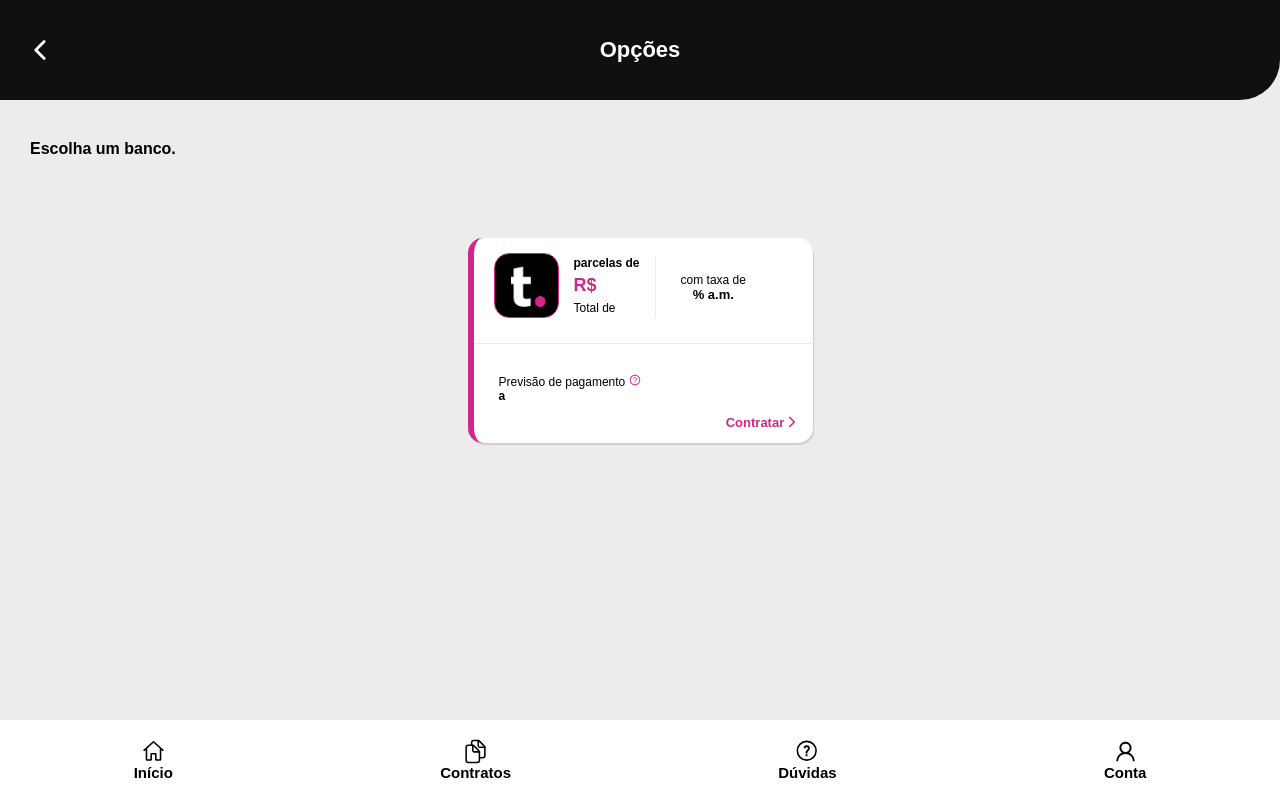
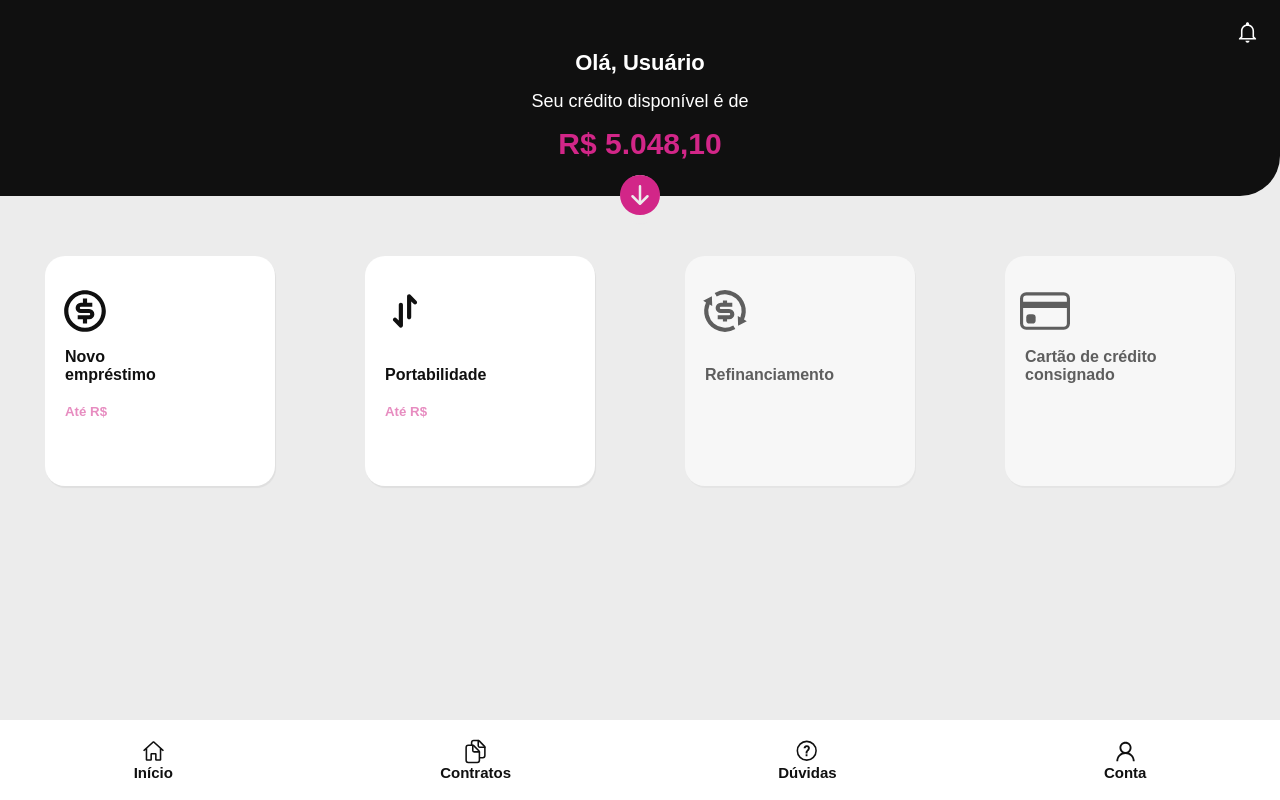
Before and after one commit to TicianneDias/projeto-api, a React (Vite) app: page / in a window 1280 px wide. Built offline with nearby package versions, Linux system fonts and the light colour scheme; no server answers.

Commit message:
Improve: Responsabilidade de Home e criação de Rotas

```diff
--- a/index.html
+++ b/index.html
@@ -4,7 +4,7 @@
     <meta charset="UTF-8" />
     <link rel="icon" type="image/svg+xml" href="/src/favicon.svg" />
     <meta name="viewport" content="width=device-width, initial-scale=1.0" />
-    <title>Vite App</title>
+    <title>Projeto Api</title>
   </head>
   <body>
     <div id="root"></div>
--- a/package.json
+++ b/package.json
@@ -12,6 +12,7 @@
     "react": "^18.0.0",
     "react-dom": "^18.0.0",
     "react-icons": "^4.4.0",
+    "react-router-dom": "^6.3.0",
     "styled-components": "^5.3.5"
   },
   "devDependencies": {
--- a/src/App.jsx
+++ b/src/App.jsx
@@ -1,14 +1,17 @@
 import React from 'react';
 import Nav from './components/Nav';
-import Simulation from './pages/Simulation';
 import Global from './styles/Global';
+import { BrowserRouter } from 'react-router-dom';
+import AppRoutes from '../src/routes/AppRoutes';
 
 const App = () => {
   return (
     <>
       <Global />
-      <Simulation />
-      <Nav/>
+      <BrowserRouter>
+        <AppRoutes />
+      </BrowserRouter>
+      <Nav />
     </>
   );
 };
--- a/src/components/Nav/index.jsx
+++ b/src/components/Nav/index.jsx
@@ -7,22 +7,30 @@ import { NavContainer, NavItem } from './style';
 const Nav = () => {
   return (
     <NavContainer>
+      <a href="/">
         <NavItem>
           <VscHome className="icon" />
           <h3>Início</h3>
         </NavItem>
+      </a>
+      <a href="/Values">
         <NavItem>
           <IoDocumentsOutline className="icon" />
           <h3>Contratos</h3>
         </NavItem>
+      </a>
+      <a href="/">
         <NavItem>
           <VscQuestion className="icon" />
           <h3>Dúvidas</h3>
         </NavItem>
+      </a>
+      <a href="/">
         <NavItem>
           <AiOutlineUser className="icon" />
           <h3>Conta</h3>
         </NavItem>
+      </a>
     </NavContainer>
   );
 };
--- a/src/components/Nav/style.js
+++ b/src/components/Nav/style.js
@@ -10,13 +10,20 @@ export const NavContainer = styled.div`
   position: fixed;
   bottom: 0;
   width: 100vw;
-`;
+
+  a {
+    text-decoration: none;
+    color: var(--color-black);
+  }
+
+  `;
 
 export const NavItem = styled.div`
   display: flex;
   flex-direction: column;
   align-items: center;
   cursor: pointer;
+
   .icon {
     font-size: 25px;
   }
@@ -25,7 +32,7 @@ export const NavItem = styled.div`
     font-size: 15px;
   }
 
-  &:hover {
+  &:hover{
     color: var(--color-pink-secundary);
   }
 `;
--- a/src/pages/Home/index.jsx
+++ b/src/pages/Home/index.jsx
@@ -40,20 +40,24 @@ const Home = () => {
       </HomeContainer>
       <Oportunities>
         <OportunitiesItem>
+          <a href="/Values">
             <MoneyIcon>
               <RiMoneyDollarCircleLine />
             </MoneyIcon>
             <h4>Novo</h4>
             <h4>empréstimo</h4>
             <h5>Até R$ {getTest.newLoanMaxValue}</h5>
+          </a>
         </OportunitiesItem>
         <OportunitiesItem>
+          <a href="/Values">
             <MoneyIcon>
               <CgArrowsExchangeAltV />
             </MoneyIcon>
             <br />
             <h4>Portabilidade</h4>
             <h5>Até R$ {getTest.portabilityMaxValue}</h5>
+          </a>
         </OportunitiesItem>
         <OportunitiesItem style={{ opacity: 0.6, cursor: 'no-drop' }}>
           <MoneyIcon>
--- a/src/pages/Home/style.js
+++ b/src/pages/Home/style.js
@@ -65,6 +65,12 @@ export const Oportunities = styled.div`
   justify-content: space-around;
   align-items: center;
   margin: 40px auto;
+
+  @media(max-width: 990px) {
+    flex-wrap: wrap;
+    justify-content: center;
+    gap: 20px;
+  }
 `;
 
 export const OportunitiesItem = styled.div`
@@ -73,7 +79,13 @@ export const OportunitiesItem = styled.div`
   width: 230px;
   height: 230px;
   border-radius: 20px;
+  margin: 20px auto;
   cursor: pointer;
+
+  a {
+    text-decoration: none;
+    color: var(--color-black);
+  }
 
   h4,
   h5 {
@@ -84,6 +96,14 @@ export const OportunitiesItem = styled.div`
     color: var(--color-pink-secundary);
     padding-top: 20px;
   }
+
+  &:hover {
+    border: 1px dotted var(--color-pink-secundary);
+  }
+
+  @media(max-width: 990px) {
+    margin-bottom: 50px;
+  }
 `;
 
 export const MoneyIcon = styled.div`
--- /dev/null
+++ b/src/routes/AppRoutes.jsx
@@ -0,0 +1,21 @@
+import React from 'react';
+import { Route, Routes } from 'react-router-dom';
+import Home from '../pages/Home'
+import Values from '../pages/Values'
+import Period from '../pages/Period'
+import Simulation from '../pages/Simulation'
+
+const AppRoutes = () => {
+  return (
+    <>
+      <Routes>
+        <Route element={<Home/>} path="/" />
+        <Route element={<Values/>} path="/Values" />
+        <Route element={<Period/>} path="/Period" />
+        <Route element={<Simulation/>} path="/Simulation" />
+      </Routes>
+    </>
+  );
+};
+
+export default AppRoutes;
```
Also changed, not shown: 1 other file (tests, documents, lock files or other folders). Lines whose indentation alone changed are shown as unchanged.
